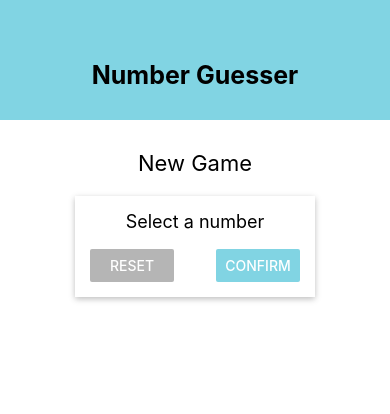
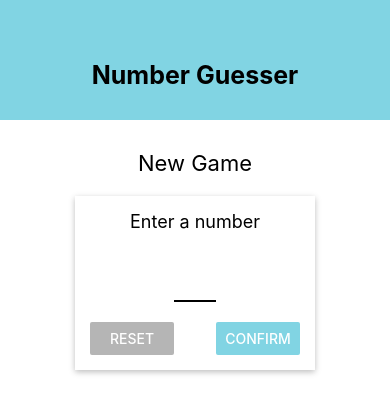
Before and after one commit to TheScudMissile/number-guesser, a React Native app: screen / in a window 390 px wide. Shown: the top 414 px of the page. Built offline with nearby package versions, Linux system fonts and the light colour scheme.

Commit message:
Move homescreen input into own component

```diff
--- /dev/null
+++ b/src/components/HomeInput.tsx
@@ -0,0 +1,24 @@
+import React from 'react';
+import styles from '../styles/HomeInput.style';
+import colors from '../constants/colors';
+import { Text, TextInput, View, Button } from 'react-native';
+
+export default () => (
+  <>
+    <Text style={styles.instruction}>Enter a number</Text>
+    <TextInput
+      style={styles.numberInput}
+      autoCorrect={false}
+      keyboardType='number-pad'
+      maxLength={2}
+    />
+    <View style={styles.buttonContainer}>
+      <View style={styles.button}>
+        <Button title='Reset' onPress={() => null} color={colors.secondary} />
+      </View>
+      <View style={styles.button}>
+        <Button title='Confirm' onPress={() => null} color={colors.primary} />
+      </View>
+    </View>
+  </>
+);
--- a/src/components/HomeScreen.tsx
+++ b/src/components/HomeScreen.tsx
@@ -1,50 +1,15 @@
 import React from 'react';
-import { View, Text, StyleSheet, TextInput, Button } from 'react-native';
+import { View, Text } from 'react-native';
 import Card from './Card';
-
-const styles = StyleSheet.create({
-  button: {
-    width: '40%'
-  },
-  buttonContainer: {
-    flexDirection: 'row',
-    width: '100%',
-    justifyContent: 'space-between'
-  },
-  container: {
-    flex: 1,
-    padding: 10,
-    alignItems: 'center'
-  },
-  heading: {
-    fontSize: 22,
-    marginVertical: 20
-  },
-  inputContainer: {
-    width: 300,
-    maxWidth: '80%',
-    alignItems: 'center'
-  },
-  instruction: {
-    fontSize: 18
-  }
-});
+import styles from '../styles/HomeScreen.style';
+import HomeInput from './HomeInput';
 
 export default () => {
   return (
     <View style={styles.container}>
       <Text style={styles.heading}>New Game</Text>
       <Card rest={styles.inputContainer}>
-        <Text style={styles.instruction}>Select a number</Text>
-        <TextInput />
-        <View style={styles.buttonContainer}>
-          <View style={styles.button}>
-            <Button title='Reset' onPress={() => null} color='#b5b5b5' />
-          </View>
-          <View style={styles.button}>
-            <Button title='Confirm' onPress={() => null} color='#81d4e3' />
-          </View>
-        </View>
+        <HomeInput />
       </Card>
     </View>
   );
--- /dev/null
+++ b/src/constants/colors.ts
@@ -0,0 +1,4 @@
+export default {
+  primary: '#81d4e3',
+  secondary: '#b5b5b5'
+};
--- a/src/styles/Header.style.ts
+++ b/src/styles/Header.style.ts
@@ -1,9 +1,10 @@
 import { StyleSheet } from 'react-native';
+import colors from '../constants/colors';
 
 export default StyleSheet.create({
   header: {
     width: '100%',
-    backgroundColor: '#81d4e3',
+    backgroundColor: colors.primary,
     paddingTop: 60,
     height: 120,
     alignItems: 'center'
--- /dev/null
+++ b/src/styles/HomeInput.style.ts
@@ -0,0 +1,23 @@
+import { StyleSheet } from 'react-native';
+
+export default StyleSheet.create({
+  button: {
+    width: '40%'
+  },
+  buttonContainer: {
+    flexDirection: 'row',
+    width: '100%',
+    justifyContent: 'space-between'
+  },
+  instruction: {
+    fontSize: 18
+  },
+  numberInput: {
+    marginVertical: 20,
+    fontSize: 28,
+    width: '20%',
+    height: 50,
+    borderBottomWidth: 2,
+    textAlign: 'center'
+  }
+});
--- /dev/null
+++ b/src/styles/HomeScreen.style.ts
@@ -0,0 +1,18 @@
+import { StyleSheet } from 'react-native';
+
+export default StyleSheet.create({
+  container: {
+    flex: 1,
+    padding: 10,
+    alignItems: 'center'
+  },
+  heading: {
+    fontSize: 22,
+    marginVertical: 20
+  },
+  inputContainer: {
+    width: 300,
+    maxWidth: '80%',
+    alignItems: 'center'
+  }
+});
```
